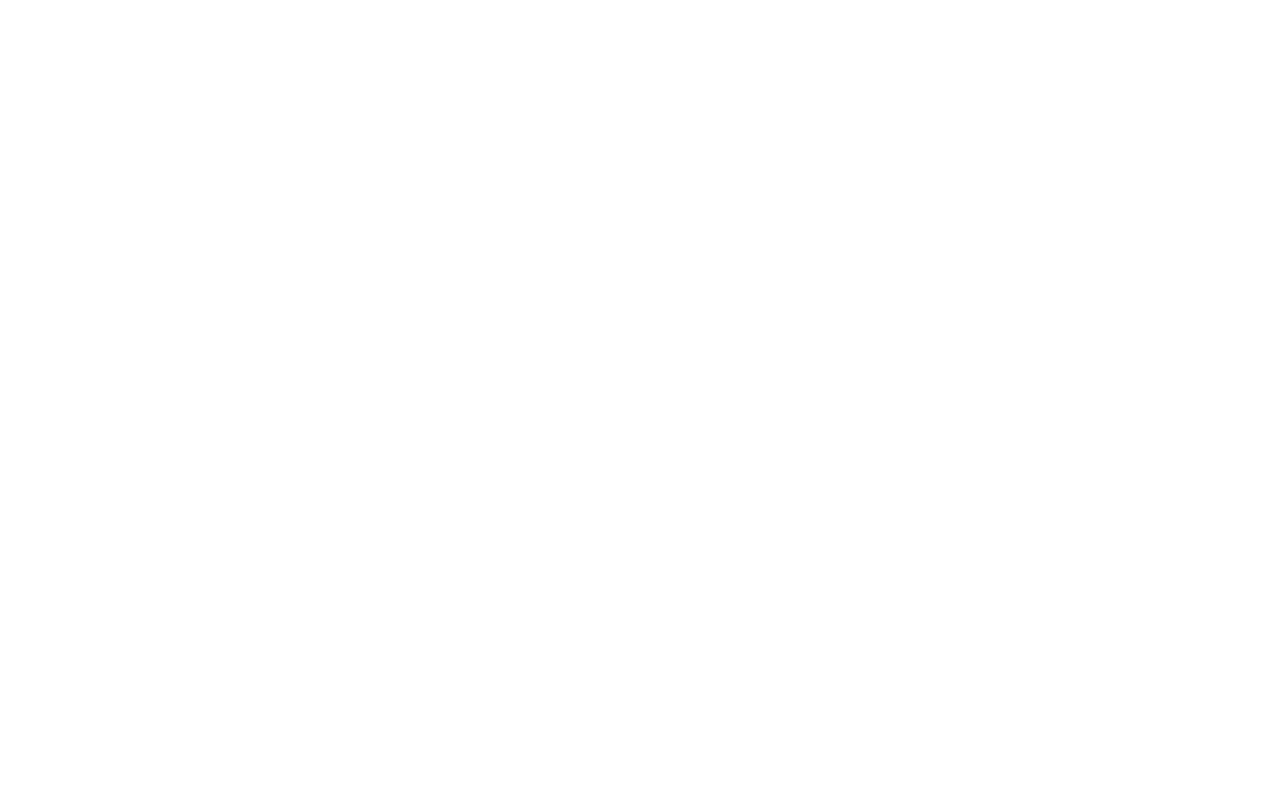
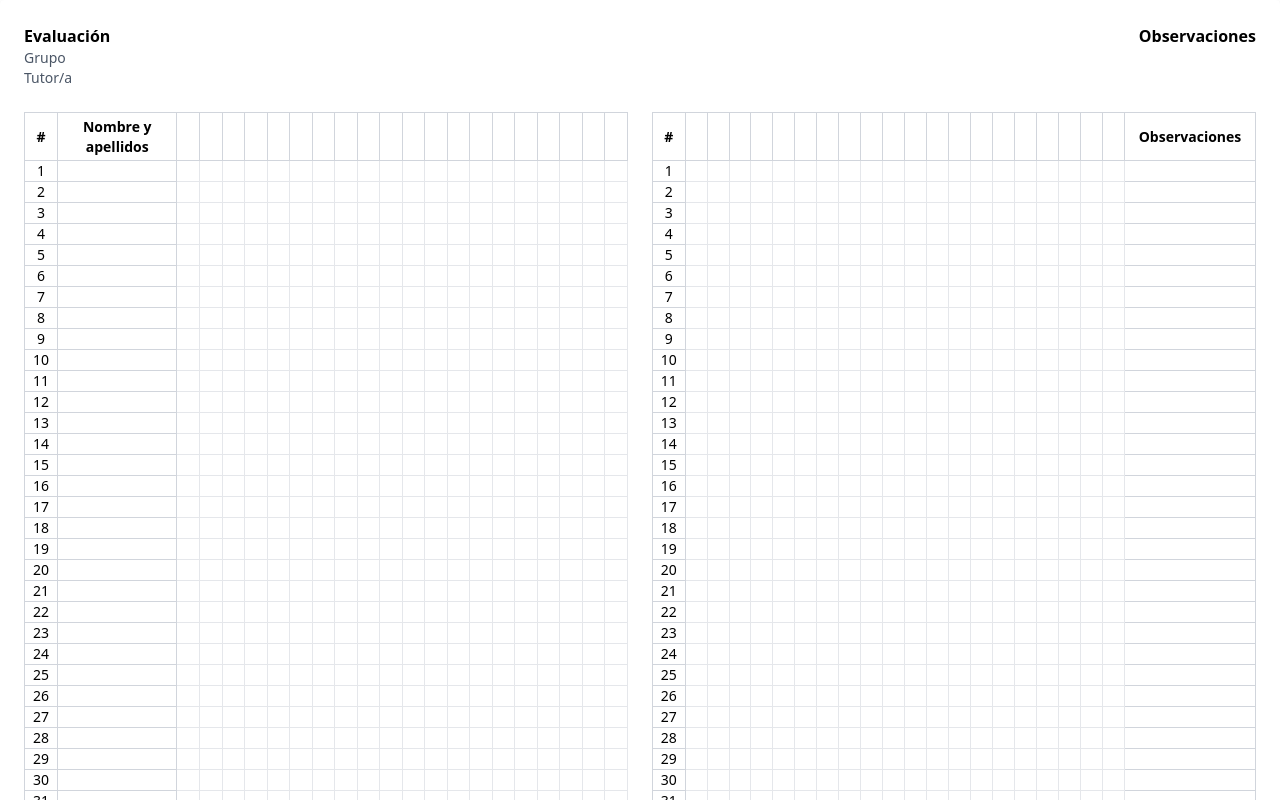
Before and after one commit to GuillermoLopezArgudo/mi-app, a Vue app in the folder frontend/: page /notebook in a window 1280 px wide. Before the commit this address had no page. Shown: the top 800 px of the page. Built offline with nearby package versions, Linux system fonts and the light colour scheme.

Commit message:
feat(notebook): add Notebook component and navigation
Create Notebook.vue component for displaying card details.

Update link in HomeView to navigate to /notebook.

Add /notebook route in router/index.js.

```diff
--- a/frontend/src/components/Card.vue
+++ b/frontend/src/components/Card.vue
@@ -30,7 +30,7 @@
   title: { type: String, required: true },
   description: { type: String, required: true },
   image: { type: String, default: "" },
-  link: { type: String, default: null }
+  link: { type: String, default: "" }
 })
 
 const router = useRouter();
--- /dev/null
+++ b/frontend/src/components/Notebook.vue
@@ -0,0 +1,63 @@
+<template>
+    <div class="w-full bg-white p-6 rounded shadow">
+
+        <!-- Header -->
+        <div class="grid grid-cols-3 gap-4 mb-6">
+            <div>
+                <p class="font-semibold">Evaluación</p>
+                <p class="text-sm text-gray-600">Grupo</p>
+                <p class="text-sm text-gray-600">Tutor/a</p>
+            </div>
+            <div></div>
+            <div>
+                <p class="font-semibold text-right">Observaciones</p>
+            </div>
+        </div>
+
+        <!-- Grid Container -->
+        <div class="grid grid-cols-2 gap-6">
+
+            <!-- Left Table -->
+            <table class="w-full border-collapse border border-gray-300 text-sm">
+                <thead class="h-12">
+                    <tr>
+                        <th class="border border-gray-300 w-10 text-center">#</th>
+                        <th class="border border-gray-300 w-36">Nombre y apellidos</th>
+                        <th v-for="n in 20" :key="n" class="border border-gray-300 w-8"></th>
+                    </tr>
+                </thead>
+
+                <tbody>
+                    <tr v-for="i in 40" :key="i">
+                        <td class="border border-gray-300 text-center">{{ i }}</td>
+                        <td class="border border-gray-300 w-36"></td>
+                        <td v-for="n in 20" :key="n" class="border border-gray-200"></td>
+                    </tr>
+                </tbody>
+            </table>
+
+            <!-- Right Table -->
+            <table class="w-full border-collapse border border-gray-300 text-sm">
+                <thead class="h-12">
+                    <tr>
+                        <th class="border border-gray-300 w-10 text-center">#</th>
+                        <th v-for="n in 20" :key="n" class="border border-gray-300 w-8"></th>
+                        <th class="border border-gray-300 w-36">Observaciones</th>
+                    </tr>
+                </thead>
+
+                <tbody>
+                    <tr v-for="i in 40" :key="i">
+                        <td class="border border-gray-300 text-center">{{ i }}</td>
+                        <td v-for="n in 20" :key="n" class="border border-gray-200"></td>
+                        <td class="border border-gray-300"></td>
+                    </tr>
+                </tbody>
+            </table>
+
+        </div>
+    </div>
+</template>
+
+<script setup>
+</script>
--- a/frontend/src/router/index.js
+++ b/frontend/src/router/index.js
@@ -2,6 +2,7 @@
 import LoginView from '../views/LoginView.vue'
 import RegisterView from '../views/RegisterView.vue'
 import HomeView from '@/views/HomeView.vue'
+import Notebook from '@/components/Notebook.vue'
 
 const router = createRouter({
   history: createWebHistory(import.meta.env.BASE_URL),
@@ -29,6 +30,12 @@
       name: 'home',
       component: HomeView,
     },
+        // Ruta para la vista del cuaderno
+    {
+      path: '/notebook',
+      name: 'notebook',
+      component: Notebook,
+    },
   ],
 })
 
--- a/frontend/src/views/HomeView.vue
+++ b/frontend/src/views/HomeView.vue
@@ -31,6 +31,7 @@
 // Verificar token al montar el componente
 onMounted(() => {
     const token = localStorage.getItem('token');
+
     if (!token) {
         router.push('/login');
     } else {
@@ -62,7 +63,7 @@
             description: valor.description,
             file: valor.file,
             image: `${BASE_URL}/static/images/clase1.jpg`,
-            link: "#"
+            link: 'notebook'
         };
         cards.value.push(newCard);
         addCard(newCard);
```
Also changed, not shown: 1 other file (tests, documents, lock files or other folders).
